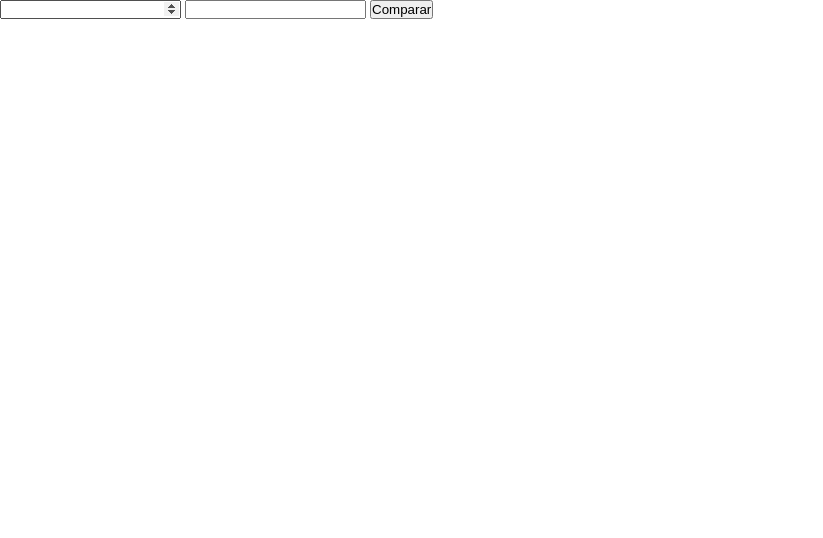
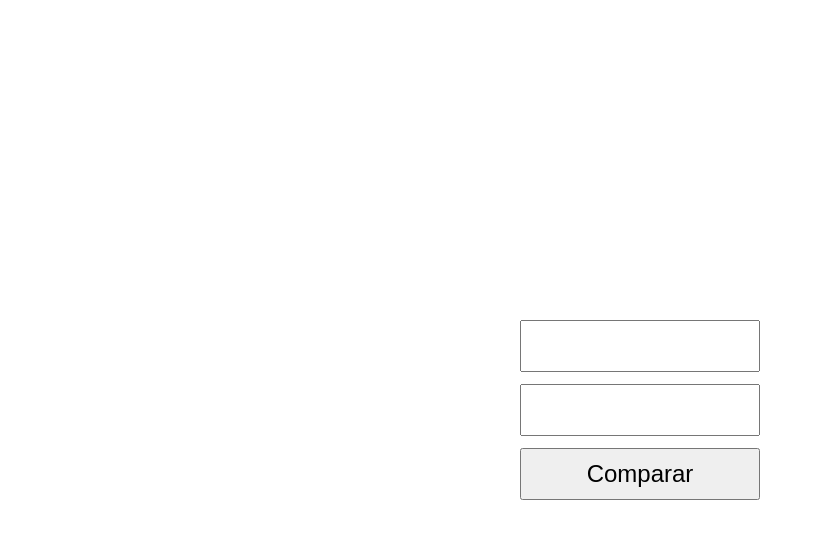
Before and after one commit to monitzz/curso_ebac_frontend, a plain HTML site: page index.html in a window 1280 px wide. Shown: the whole page, without its empty margins (0-823 px from the left). Drawn offline with Linux system fonts and the light colour scheme.

Commit message:
Set form structure

```diff
--- a/main.css
+++ b/main.css
@@ -3,3 +3,24 @@
   margin: 0;
   padding: 0;
 }
+
+main {
+  width: 1280px;
+  margin: 0 auto;
+}
+
+form {
+  display: flex;
+  flex-direction: column;
+  width: 15em;
+  margin: 20em auto;
+}
+
+form * {
+  padding: 10px;
+  font-size: 18pt;
+}
+
+input {
+  margin-bottom: 0.5em;
+}
```
